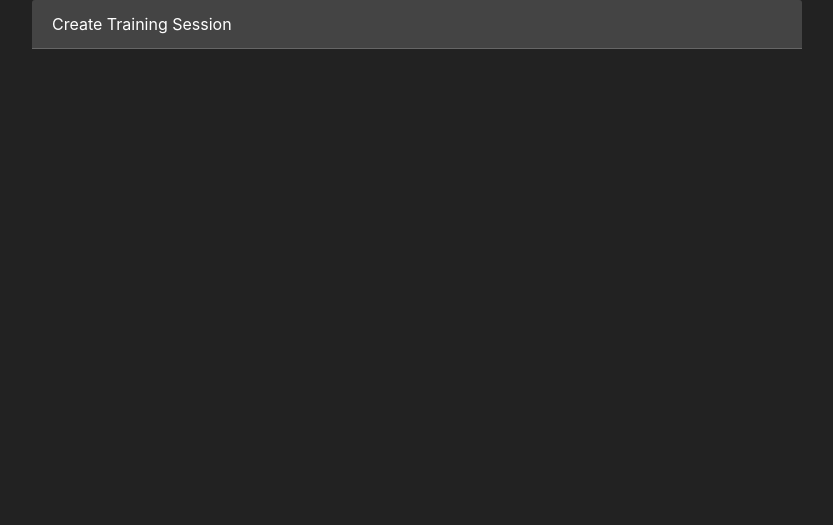
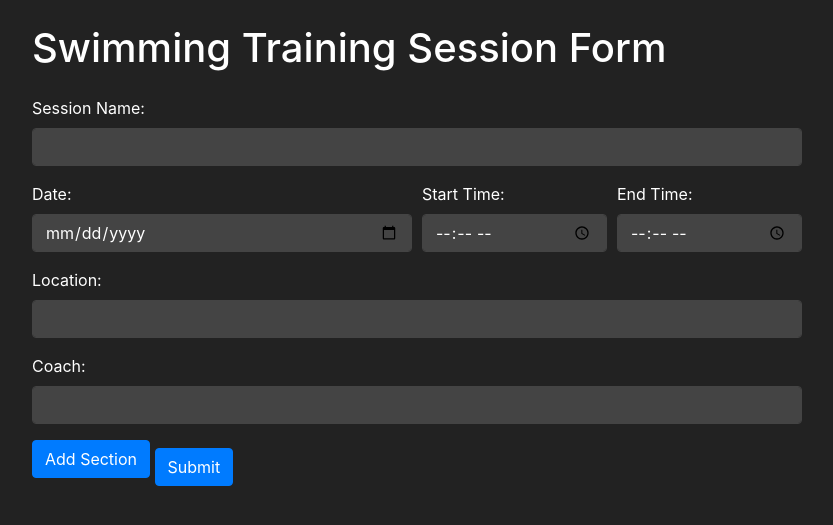
Before and after one commit to SwimmingMantarain/swimStat, a Flask app: page /add-session in a window 1280 px wide. Shown: the part 56-581 px from the top of the page, without its empty margins (223-1056 px from the left). Run offline with Flask 3, Linux system fonts and the light colour scheme; the visitor is signed in with stand-in values (Sample User, id 1).

Commit message:
some commit I forgot about

```diff
--- a/website/models.py
+++ b/website/models.py
@@ -15,6 +15,7 @@ class BlockOfBlocks(db.Model):
 
 class TrainingSession(db.Model):
     id = db.Column(db.Integer, primary_key=True)
+    name = db.Column(db.String(150))
     blocks = db.ForeignKey("BlockOfBlocks")
     totalDistance = db.Column(db.Integer)
     hasSet = db.Column(db.Boolean, default=False)
--- /dev/null
+++ b/website/static/css/add_session.css
@@ -0,0 +1,13 @@
+.block {
+  border: 1px dashed #aaa;
+  padding: 10px;
+  margin-bottom: 10px;
+}
+
+.remove-btn {
+  margin-left: 10px;
+}
+
+.block-buttons {
+  margin-top: 10px;
+}
--- /dev/null
+++ b/website/static/js/add_session.js
@@ -0,0 +1,81 @@
+let sectionCounter = 0;
+
+function addSection() {
+  sectionCounter++;
+  const sectionId = `section-${sectionCounter}`;
+
+  const sectionHTML = `
+    <fieldset id="${sectionId}" class="border p-3 mb-4">
+      <legend>Section ${sectionCounter}</legend>
+      <div class="blocks-container">
+        <!-- Blocks will be added here dynamically -->
+      </div>
+      <button type="button" class="btn btn-secondary mt-2" onclick="addBlock('${sectionId}')">Add Block</button>
+      <button type="button" class="btn btn-danger mt-2" onclick="removeSection('${sectionId}')">Remove Section</button>
+    </fieldset>
+  `;
+
+  document.getElementById('sections-container').insertAdjacentHTML('beforeend', sectionHTML);
+}
+
+function addBlock(sectionId) {
+  const sectionElement = document.getElementById(sectionId);
+  const blocksContainer = sectionElement.querySelector('.blocks-container');
+
+  const blockCounter = blocksContainer.children.length + 1;
+  const blockHTML = `
+    <div class="block">
+      <div class="form-group">
+        <label for="${sectionId}-block-${blockCounter}-type">Block Type:</label>
+        <input type="text" class="form-control" id="${sectionId}-block-${blockCounter}-type" name="${sectionId}[block-${blockCounter}][type]">
+      </div>
+
+      <div class="form-group">
+        <label for="${sectionId}-block-${blockCounter}-description">Description:</label>
+        <textarea class="form-control" id="${sectionId}-block-${blockCounter}-description" name="${sectionId}[block-${blockCounter}][description]"></textarea>
+      </div>
+
+      <div class="form-group">
+        <label for="${sectionId}-block-${blockCounter}-duration">Duration (minutes):</label>
+        <input type="number" class="form-control" id="${sectionId}-block-${blockCounter}-duration" name="${sectionId}[block-${blockCounter}][duration]">
+      </div>
+
+      <button type="button" class="btn btn-danger remove-btn" onclick="removeBlock(this)">Remove Block</button>
+    </div>
+  `;
+
+  blocksContainer.insertAdjacentHTML('beforeend', blockHTML);
+}
+
+function removeSection(sectionId) {
+  document.getElementById(sectionId).remove();
+}
+
+function removeBlock(blockButton) {
+  blockButton.closest('.block').remove();
+}
+
+function submitForm() {
+  const formElement = document.getElementById('swimming-session-form');
+  const formData = new FormData(formElement);
+  const formObject = {};
+
+  formData.forEach((value, key) => {
+    if (formObject[key]) {
+      if (!Array.isArray(formObject[key])) {
+        formObject[key] = [formObject[key]];
+      }
+      formObject[key].push(value);
+    } else {
+      formObject[key] = value;
+    }
+  });
+
+  fetch('/add-session', {
+    method: 'POST',
+    headers: {
+      'Content-Type': 'application/json'
+    },
+    body: JSON.stringify(formObject)
+  })
+}
--- a/website/templates/add_session.html
+++ b/website/templates/add_session.html
@@ -1,10 +1,64 @@
-<!-- HTML extending base.html with an h1 tag saying "Add Session" -->
-{% extends "base.html" %}
-{% block title %}Add Session - SwimStats{% endblock %}
+{% extends "base.html" %} {% block title %}Add Session - SwimStats{% endblock %}
 {% block content %}
-<div class="card mb-4">
-    <div class="card-header">
-        Create Training Session
+<link
+  rel="stylesheet"
+  href="{{ url_for('static', filename='css/add_session.css')}}"
+/>
+<h1 class="mt-4 mb-4">Swimming Training Session Form</h1>
+<form id="swimming-session-form">
+  <div class="form-group">
+    <label for="session-name">Session Name:</label>
+    <input
+      type="text"
+      class="form-control"
+      id="session-name"
+      name="sessionName"
+    />
+  </div>
+
+  <div class="form-row">
+    <div class="form-group col-md-6">
+      <label for="date">Date:</label>
+      <input type="date" class="form-control" id="date" name="date" />
     </div>
-</div>
+    <div class="form-group col-md-3">
+      <label for="start-time">Start Time:</label>
+      <input
+        type="time"
+        class="form-control"
+        id="start-time"
+        name="startTime"
+      />
+    </div>
+    <div class="form-group col-md-3">
+      <label for="end-time">End Time:</label>
+      <input type="time" class="form-control" id="end-time" name="endTime" />
+    </div>
+  </div>
+
+  <div class="form-group">
+    <label for="location">Location:</label>
+    <input type="text" class="form-control" id="location" name="location" />
+  </div>
+
+  <div class="form-group">
+    <label for="coach">Coach:</label>
+    <input type="text" class="form-control" id="coach" name="coach" />
+  </div>
+
+  <div id="sections-container">
+    <!-- Sections will be added here dynamically -->
+  </div>
+
+  <button type="button" class="btn btn-primary mb-3" onclick="addSection()">
+    Add Section
+  </button>
+
+  <button type="button" class="btn btn-success" onclick="submitForm()">
+    Submit
+  </button>
+</form>
+
+<script src="{{ url_for('static', filename='js/add_session.js') }}"></script>
+
 {% endblock %}
--- a/website/training.py
+++ b/website/training.py
@@ -6,9 +6,11 @@ import json
 
 training = Blueprint("training", __name__)
 
-@training.route("/add-session")
+@training.route("/add-session", methods=["POST", "GET"])
 @login_required
 def add_session():
+    if request.method == "POST":
+        print(request.form.lists())
     return render_template("add_session.html", user=current_user)
 
 @training.route("/edit-session")
```
Also changed, not shown: 1 other file.
